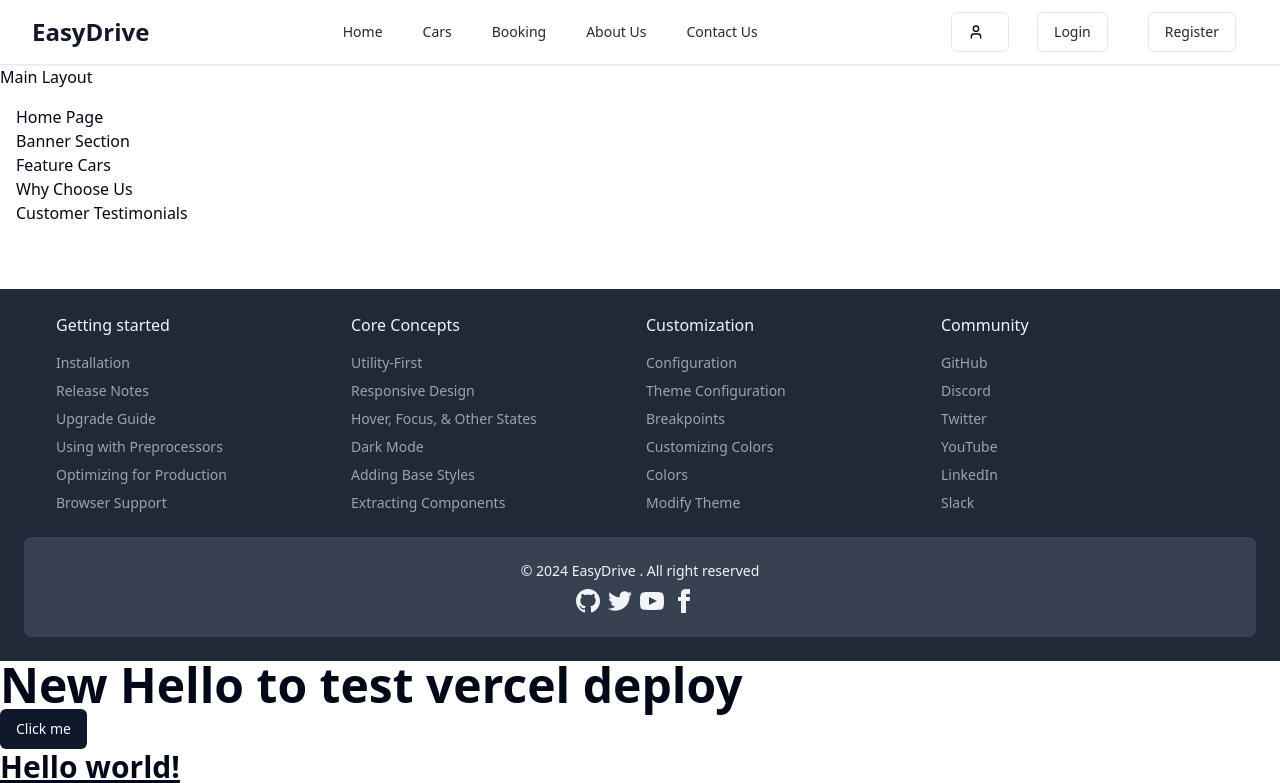
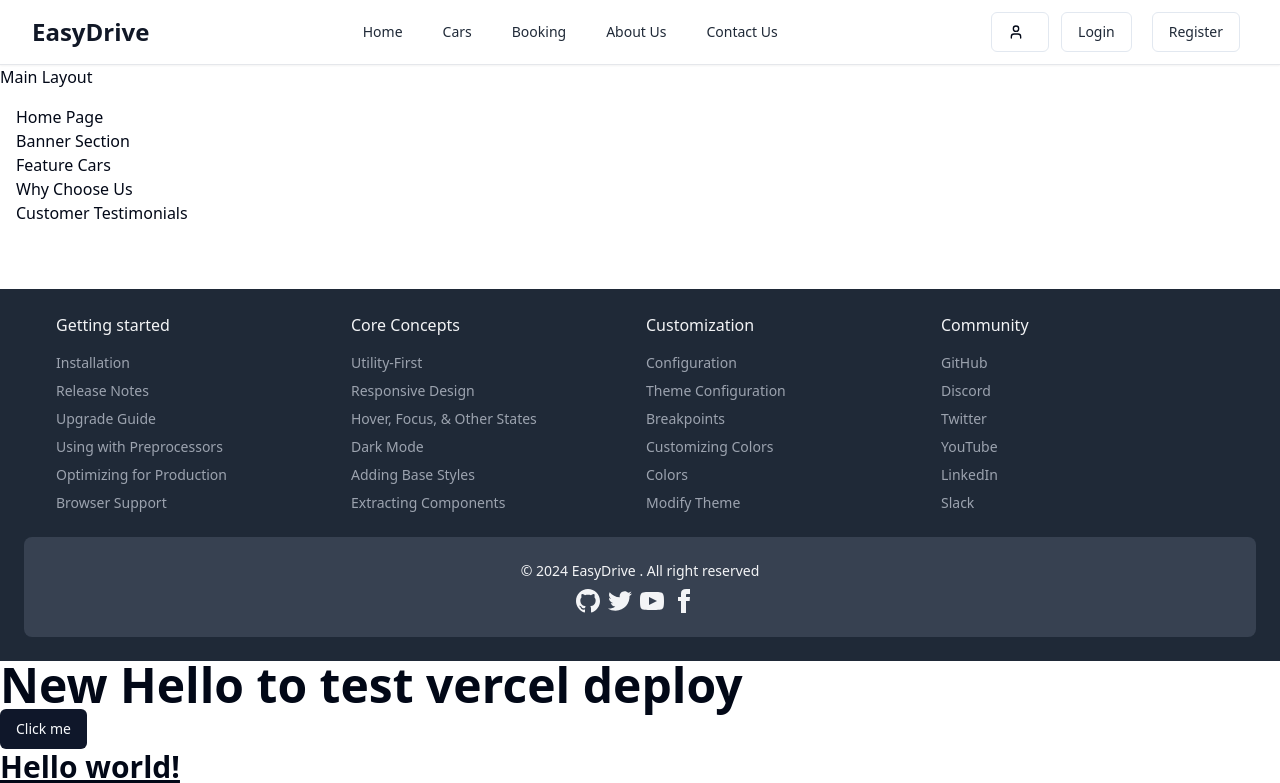
Before and after one commit to yusuf-khan-swd/easy-drive-frontend-vite-shadcn, a React (Vite) app: page / in a window 1280 px wide. Shown: the top 783 px of the page. Built offline with nearby package versions, Linux system fonts and the light colour scheme.

Commit message:
remove padding from login and register button

```diff
--- a/src/components/easy-drive/Navbar.tsx
+++ b/src/components/easy-drive/Navbar.tsx
@@ -216,8 +216,8 @@ const Navbar = () => {
         to="/login"
         className={({ isActive }) =>
           isActive
-            ? "text-blue-500 px-3 py-2 rounded-md text-sm font-medium"
-            : "text-gray-800 hover:text-gray-500 px-3 py-2 rounded-md text-sm font-medium"
+            ? "text-blue-500 px-2 py-2 rounded-md text-sm font-medium"
+            : "text-gray-800 hover:text-gray-500 px-2 py-2 rounded-md text-sm font-medium"
         }
       >
         <Button variant="outline">Login</Button>
@@ -226,8 +226,8 @@ const Navbar = () => {
         to="/register"
         className={({ isActive }) =>
           isActive
-            ? "text-blue-500 px-3 py-2 rounded-md text-sm font-medium"
-            : "text-gray-800 hover:text-gray-500 px-3 py-2 rounded-md text-sm font-medium"
+            ? "text-blue-500 px-2 py-2 rounded-md text-sm font-medium"
+            : "text-gray-800 hover:text-gray-500 px-2 py-2 rounded-md text-sm font-medium"
         }
       >
         <Button variant="outline">Register</Button>
@@ -245,7 +245,7 @@ const Navbar = () => {
             </NavLink>
           </div>
           <div className="hidden md:flex md:space-x-4">{menuItems}</div>
-          <div className="hidden md:flex items-center md:space-x-4">
+          <div className="hidden md:flex items-center md:space-x-1">
             {loginItems}
           </div>
           <div className="-mr-2 flex md:hidden">
```
